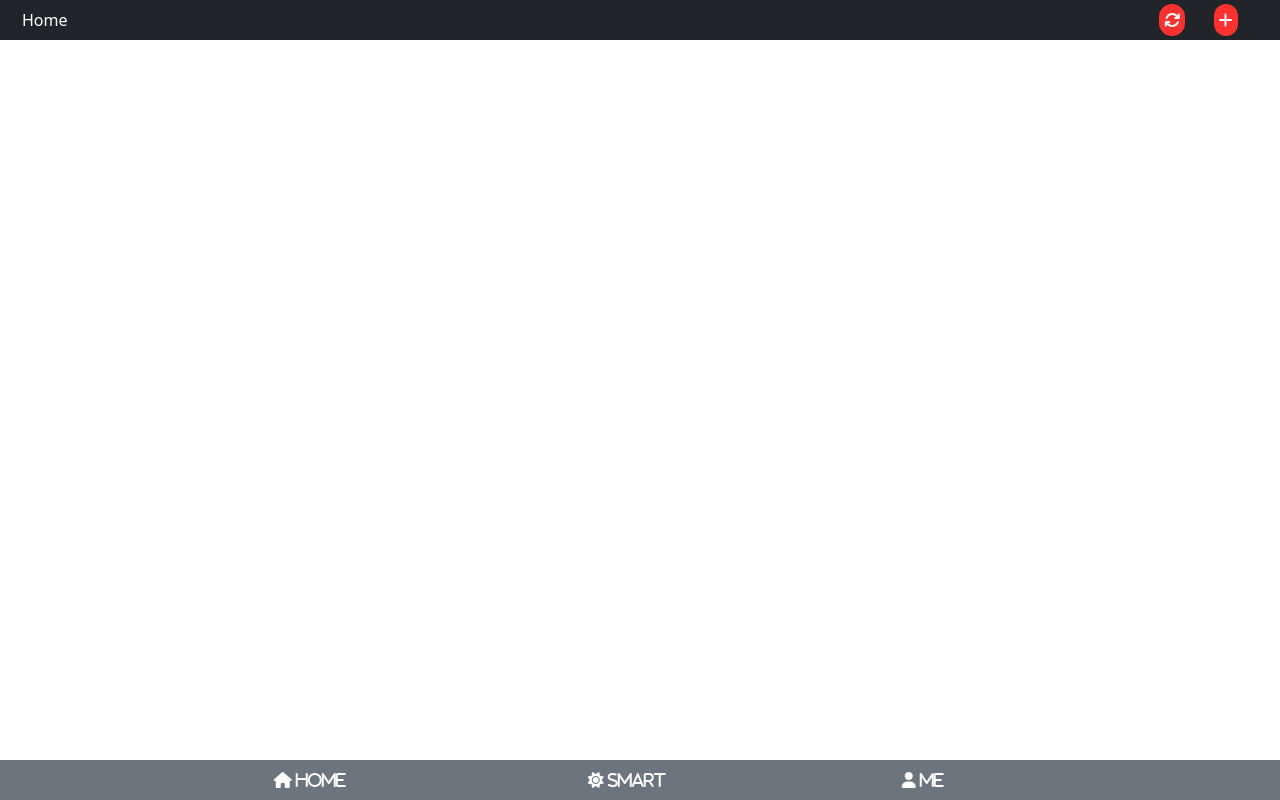
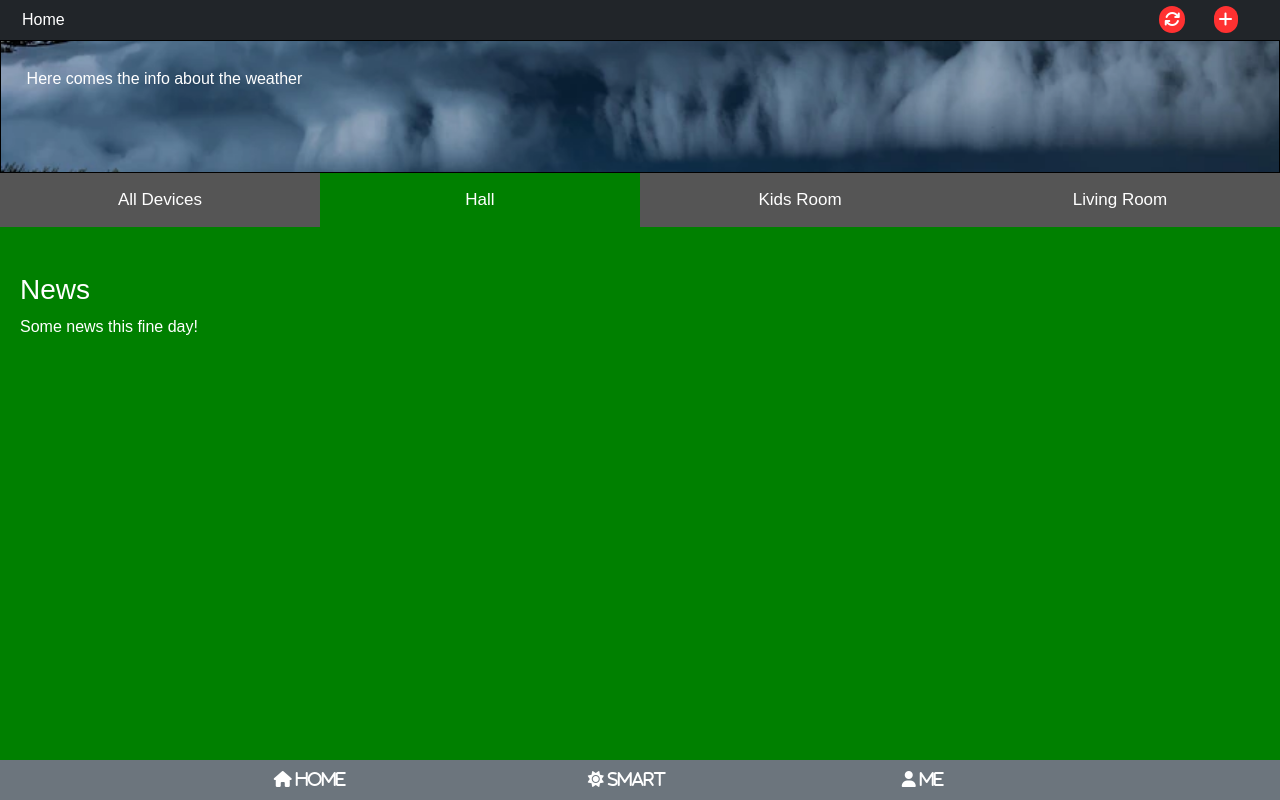
Before and after one commit to saba-ramezani/SmartHome-PWA, a plain HTML site: page index.html in a window 1280 px wide. Shown: the top 800 px of the page. Drawn offline with nearby package versions, Linux system fonts and the light colour scheme.

Commit message:
weather and the main tabs added

```diff
--- a/index.html
+++ b/index.html
@@ -25,6 +25,59 @@
         </div>
     </nav>
 
+    <div class="weather">
+        Here comes the info about the weather
+    </div>
+
+      <button class="tablink" onclick="openPage('Home', this, 'red')">All Devices</button>
+      <button class="tablink" onclick="openPage('News', this, 'green')" id="defaultOpen">Hall</button>
+      <button class="tablink" onclick="openPage('Contact', this, 'blue')">Kids Room</button>
+      <button class="tablink" onclick="openPage('About', this, 'orange')">Living Room</button>
+
+      <div id="Home" class="tabcontent">
+        <h3>Home</h3>
+        <p>Home is where the heart is..</p>
+      </div>
+
+      <div id="News" class="tabcontent">
+        <h3>News</h3>
+        <p>Some news this fine day!</p>
+      </div>
+
+      <div id="Contact" class="tabcontent">
+        <h3>Contact</h3>
+        <p>Get in touch, or swing by for a cup of coffee.</p>
+      </div>
+
+      <div id="About" class="tabcontent">
+        <h3>About</h3>
+        <p>Who we are and what we do.</p>
+      </div>
+
+      <script>
+      function openPage(pageName,elmnt,color) {
+        var i, tabcontent, tablinks;
+        tabcontent = document.getElementsByClassName("tabcontent");
+        for (i = 0; i < tabcontent.length; i++) {
+          tabcontent[i].style.display = "none";
+        }
+        tablinks = document.getElementsByClassName("tablink");
+        for (i = 0; i < tablinks.length; i++) {
+          tablinks[i].style.backgroundColor = "";
+        }
+        document.getElementById(pageName).style.display = "block";
+        elmnt.style.backgroundColor = color;
+      }
+
+      // Get the element with id="defaultOpen" and click on it
+      document.getElementById("defaultOpen").click();
+      </script>
+
+    <div class="fourth-row">
+        fourth
+    </div>
+
+
     <nav class="navbar navbar-expand-sm bg-secondary text-white fixed-bottom">
         <div class="container-fluid justify-content-center">
             <div class="col-2 offset-1">
@@ -38,6 +91,7 @@
             </div>
         </div>
     </nav>
+
     <script src="https://cdn.jsdelivr.net/npm/@popperjs/core@2.11.6/dist/umd/popper.min.js" integrity="sha384-oBqDVmMz9ATKxIep9tiCxS/Z9fNfEXiDAYTujMAeBAsjFuCZSmKbSSUnQlmh/jp3" crossorigin="anonymous"></script>
     <script src="https://cdn.jsdelivr.net/npm/bootstrap@5.3.0-alpha1/dist/js/bootstrap.min.js" integrity="sha384-mQ93GR66B00ZXjt0YO5KlohRA5SY2XofN4zfuZxLkoj1gXtW8ANNCe9d5Y3eG5eD" crossorigin="anonymous"></script>
     <script src="https://kit.fontawesome.com/f119b834a4.js" crossorigin="anonymous"></script>
--- a/style.css
+++ b/style.css
@@ -1,3 +1,44 @@
+body {
+    padding-top: 40px;
+    padding-bottom: 40px;
+}
+
+
+body, html {
+    height: 100%;
+    margin: 0;
+    font-family: Arial;
+  }
+
+  /* Style tab links */
+  .tablink {
+    background-color: #555;
+    color: white;
+    float: left;
+    border: none;
+    outline: none;
+    cursor: pointer;
+    padding: 14px 16px;
+    font-size: 17px;
+    width: 25%;
+  }
+
+  .tablink:hover {
+    background-color: #777;
+  }
+
+  /* Style the tab content (and add height:100% for full page content) */
+  .tabcontent {
+    color: white;
+    display: none;
+    padding: 100px 20px;
+    height: 100%;
+  }
+
+  #Home {background-color: red;}
+  #News {background-color: green;}
+  #Contact {background-color: blue;}
+  #About {background-color: orange;}
 
 .nav-home {
     appearance: none;
@@ -19,17 +60,15 @@
     color: black;
 }
 
-
-.first-row {
-    background-color: aquamarine;
+.weather {
+    background-image: url("images/weather.webp");
     border: 0.5px solid black;
-    height: calc(100vh/14);
-}
-
-.second-row {
-    background-color: aquamarine;
-    border: 0.5px solid black;
-    height: calc(100vh/14*2);
+    height: calc(100vh/12*2);
+    color: white;
+    background-repeat: no-repeat;
+    background-size: cover;
+    background-position: center;
+    padding: 2%;
 }
 
 
@@ -37,20 +76,12 @@
 .third-row {
     background-color: aquamarine;
     border: 0.5px solid black;
-    height: calc(100vh/14);
+    height: calc(100vh/12);
 }
 
 
 .fourth-row {
     background-color: aquamarine;
     border: 0.5px solid black;
-    height: calc(100vh/14*9);
+    height: calc(100vh/12*9);
 }
-
-
-
-.fifth-row {
-    background-color: aquamarine;
-    border: 0.5px solid black;
-    height: calc(100%/14);
-}
```
Also changed, not shown: images/weather.webp (added).
